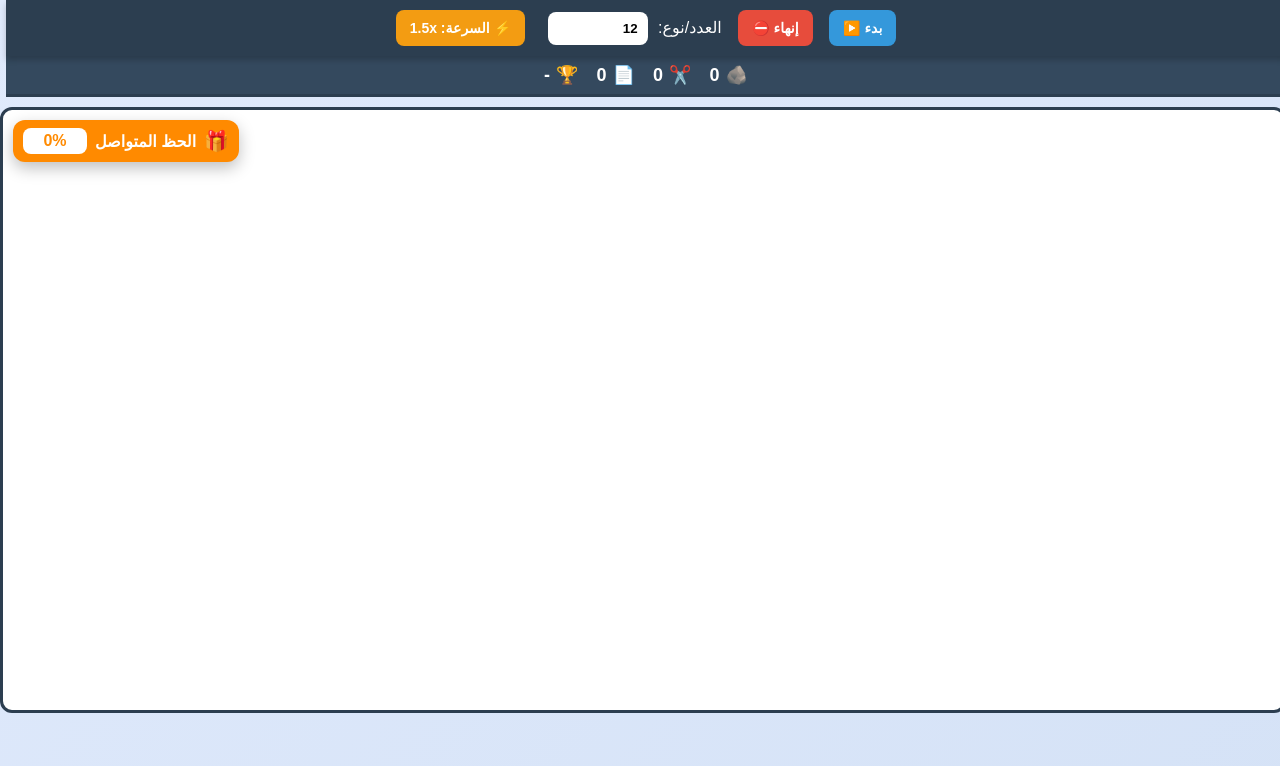
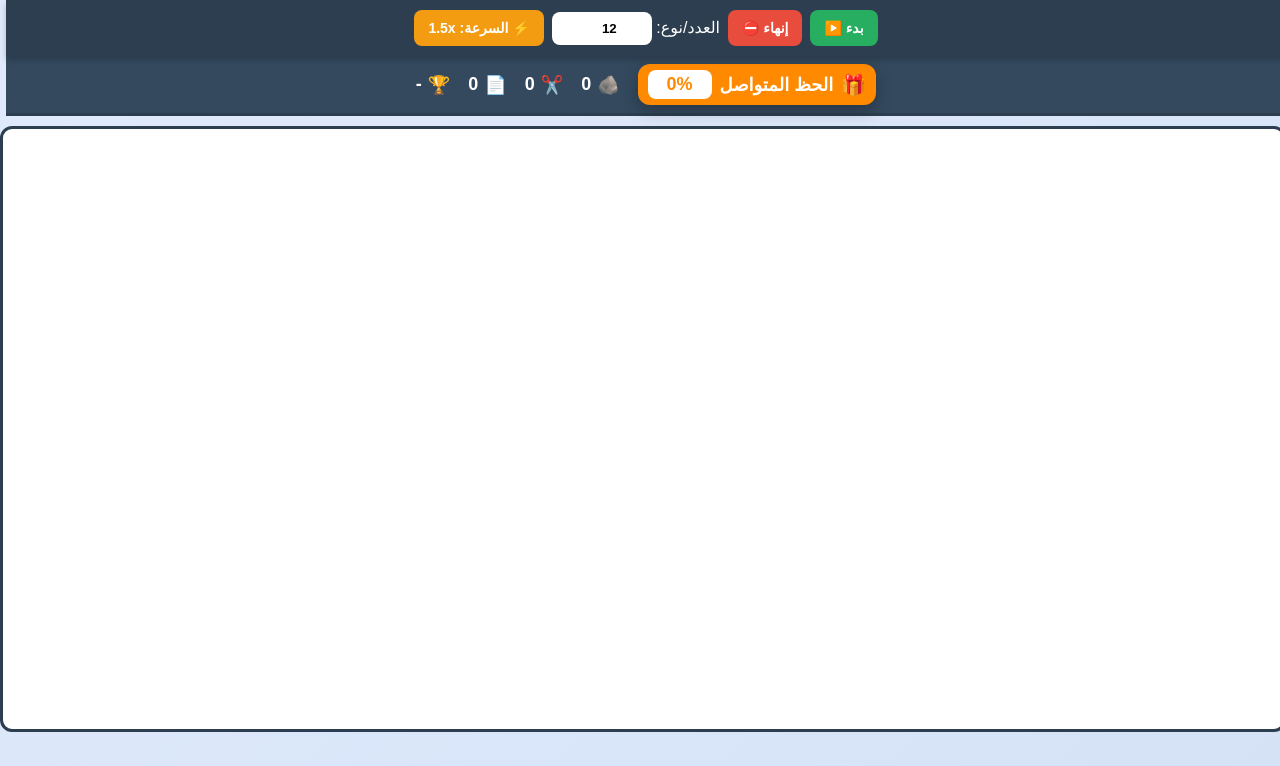
Before and after one commit to lami216/LDLAMIRPS45-, a plain HTML site: page index.html in a window 1280 px wide. Shown: the top 766 px of the page. Drawn offline with Linux system fonts and the light colour scheme.

Commit message:
Update index.html

```diff
--- a/index.html
+++ b/index.html
@@ -10,26 +10,40 @@
     }
     /* شريط التحكم */
     #controls{
-      padding:10px;background:#2c3e50;text-align:center;box-shadow:0 4px 6px rgba(0,0,0,.2);position:relative
+      padding:10px;background:#2c3e50;text-align:center;box-shadow:0 4px 6px rgba(0,0,0,.2);
+      position:relative; z-index:5; display:flex; gap:8px; justify-content:center; align-items:center; flex-wrap:wrap;
     }
     .btn{
-      padding:10px 14px;font-size:14px;margin:0 6px;cursor:pointer;border:0;border-radius:8px;
+      padding:10px 14px;font-size:14px;cursor:pointer;border:0;border-radius:8px;
       background:#3498db;color:#fff;font-weight:bold;transition:.25s
     }
     .btn:hover{background:#2980b9;transform:scale(1.04)}
+    .btn-green{background:#27ae60}.btn-green:hover{background:#1e8f4c}
+    .btn-danger{background:#e74c3c}.btn-danger:hover{background:#c0392b}
+    .btn-warning{background:#f39c12}.btn-warning:hover{background:#d68910}
     .input{
-      padding:9px 10px;border-radius:8px;border:0;margin:0 6px;font-weight:bold
+      padding:9px 10px;border-radius:8px;border:0;font-weight:bold;width:80px;text-align:center
     }
-    /* قائمة السرعة المنبثقة */
-    .menu{position:absolute;background:#1f2a36;border-radius:8px;box-shadow:0 8px 20px rgba(0,0,0,.25);display:none}
-    .menu button{display:block;width:100%;text-align:right;background:transparent;border:0;color:#fff;padding:10px 12px}
+    /* قائمة السرعة المنبثقة – تُتموضع برمجيًا بجانب الزر */
+    .menu{
+      position:absolute;background:#1f2a36;border-radius:8px;box-shadow:0 8px 20px rgba(0,0,0,.25);display:none; z-index:20;
+      min-width:120px
+    }
+    .menu button{display:block;width:100%;text-align:right;background:transparent;border:0;color:#fff;padding:10px 12px;cursor:pointer}
     .menu button:hover{background:#2c3e50}
     /* شريط الإحصاءات */
     #stats{
       padding:8px 12px;background:#34495e;color:#fff;display:flex;gap:18px;align-items:center;justify-content:center;
-      font-size:18px;font-weight:bold;border-bottom:3px solid #2c3e50
+      font-size:18px;font-weight:bold;border-bottom:3px solid #2c3e50; position:relative; z-index:4; flex-wrap:wrap
     }
     #stats .item{display:flex;align-items:center;gap:6px}
+    /* صندوق الهدف (هدية) – خارج الحلبة داخل الشريط */
+    #goalBox{
+      background:#ff8a00;color:#fff;border-radius:12px;padding:6px 10px;display:flex;align-items:center;gap:8px;
+      box-shadow:0 6px 16px rgba(0,0,0,.25);font-weight:bold
+    }
+    #goalBox .gift{font-size:20px}
+    #goalBox .pct{background:#fff;color:#ff8a00;font-weight:900;border-radius:8px;padding:4px 8px;min-width:48px;text-align:center}
     /* الحلبة */
     #arena{
       width:100%;height:600px;background:#fff;position:relative;overflow:hidden;border:3px solid #2c3e50;border-radius:12px;margin-top:10px
@@ -48,15 +62,6 @@
     @keyframes pulse{from{transform:scale(1)}to{transform:scale(1.15)}}
     /* الكونفيتي داخل الحلبة فقط */
     .confetti{position:absolute;width:10px;height:10px;opacity:.95;z-index:200;border-radius:2px}
-    /* صندوق الهدف (هدية) */
-    #goalBox{
-      position:absolute;top:10px;left:10px;background:#ff8a00;color:#fff;border-radius:12px;padding:8px 10px;display:flex;align-items:center;gap:8px;z-index:220;
-      box-shadow:0 6px 16px rgba(0,0,0,.25);font-weight:bold
-    }
-    #goalBox .gift{font-size:20px}
-    #goalBox .pct{background:#fff;color:#ff8a00;font-weight:900;border-radius:8px;padding:4px 8px;min-width:48px;text-align:center}
-    /* قائمة السرعة موقعها تحت زر السرعة */
-    #speedMenu{min-width:120px;right:10px;top:50px}
     /* توقيع الصورة أسفل اللعبة */
     #signatureWrap{display:flex;justify-content:center;align-items:center;margin:14px 0 24px}
     #signatureWrap img{max-width:92%;height:auto;opacity:.95}
@@ -65,27 +70,26 @@
 <body>
 
   <div id="controls">
-    <button id="startBtn" class="btn">بدء ▶️</button>
-    <button id="endBtn" class="btn" style="background:#e74c3c">إنهاء ⛔</button>
+    <button id="startBtn" class="btn btn-green">بدء ▶️</button>
+    <button id="endBtn" class="btn btn-danger">إنهاء ⛔</button>
 
     <!-- عدد العناصر لكل نوع (افتراضي 12) -->
-    <label style="color:#fff;margin:0 6px">العدد/نوع:
-      <input id="countInput" class="input" type="number" min="1" max="300" value="12" style="width:80px">
+    <label style="color:#fff;">العدد/نوع:
+      <input id="countInput" class="input" type="number" min="1" max="300" value="12">
     </label>
 
-    <!-- زر السرعة بقائمة -->
-    <button id="speedBtn" class="btn" style="background:#f39c12">⚡ السرعة: <span id="speedLabel">1.5x</span></button>
+    <!-- زر السرعة بقائمة تظهر بجواره -->
+    <button id="speedBtn" class="btn btn-warning">⚡ السرعة: <span id="speedLabel">1.5x</span></button>
     <div id="speedMenu" class="menu">
       <button data-speed="1">1x</button>
-      <button data-speed="1.25">1.25x</button>
       <button data-speed="1.5">1.5x</button>
-      <button data-speed="1.75">1.75x</button>
       <button data-speed="2">2x</button>
       <button data-speed="3">3x</button>
     </div>
   </div>
 
   <div id="stats">
+    <div id="goalBox"><span class="gift">🎁</span><span>الحظ المتواصل</span><span id="goalPct" class="pct">0%</span></div>
     <div class="item">🪨 <span id="rockCount">0</span></div>
     <div class="item">✂️ <span id="scissorsCount">0</span></div>
     <div class="item">📄 <span id="paperCount">0</span></div>
@@ -93,7 +97,6 @@
   </div>
 
   <div id="arena">
-    <div id="goalBox"><span class="gift">🎁</span><span>الحظ المتواصل</span><span id="goalPct" class="pct">0%</span></div>
     <div id="winnerScreen">
       <div id="winnerEmoji"></div>
       <div id="winnerText">🏆 البطل 🏆</div>
@@ -109,6 +112,7 @@
   <audio id="victorySound" src="https://www.fesliyanstudios.com/play-mp3/387" preload="auto"></audio>
 
 <script>
+  const controls = document.getElementById("controls");
   const arena = document.getElementById("arena");
   const lastWinner = document.getElementById("lastWinner");
   const winnerScreen = document.getElementById("winnerScreen");
@@ -144,7 +148,7 @@
     scissors: "scissor.mp3"
   };
 
-  // تشغيل صوت التصادم = صوت النوع الفائز / أو نفس النوع
+  // تشغيل صوت التصادم = صوت النوع الفائز فقط (لا صوت عندما النوعان متطابقان)
   function playHit(type){
     const url = soundURLs[type];
     if(!url) return;
@@ -168,9 +172,14 @@
     alert("🎁 الكود: 41380130\nلقد فزت معنا بجائزة قدرها 1000 أوقية مقدمة من المطور على روعة حظك!");
   }
 
-  // واجهة السرعة
-  speedBtn.addEventListener("click", () => {
-    speedMenu.style.display = speedMenu.style.display === "block" ? "none" : "block";
+  // قائمة السرعة: تموضع بجوار الزر
+  speedBtn.addEventListener("click", (e) => {
+    const btnRect = speedBtn.getBoundingClientRect();
+    const ctrlRect = controls.getBoundingClientRect();
+    // ضع القائمة أسفل الزر مباشرة وبداخله (نسبيًا لشريط التحكم)
+    speedMenu.style.left = (btnRect.left - ctrlRect.left) + "px";
+    speedMenu.style.top  = (btnRect.bottom - ctrlRect.top + 6) + "px";
+    speedMenu.style.display = (speedMenu.style.display === "block" ? "none" : "block");
   });
   document.addEventListener("click",(e)=>{
     if(!speedBtn.contains(e.target) && !speedMenu.contains(e.target)){
@@ -239,7 +248,7 @@
     let aType=a.el.dataset.type, bType=b.el.dataset.type;
 
     if(aType===bType){
-      playHit(aType);  // نفس النوع = نفس الصوت
+      // لا صوت عند تطابق النوعين
       return;
     }
     if(beatMap[aType]===bType){
@@ -284,7 +293,7 @@
       if(lastRoundWinner===winnerType){
         winnerStreak++;
       } else {
-        winnerStreak = 1;  // إعادة ضبط وبداية من 1 للفائز الجديد
+        winnerStreak = 1;  // يبدأ من 1 للفائز الجديد
       }
       lastRoundWinner = winnerType;
       updateGoalUI();
```
